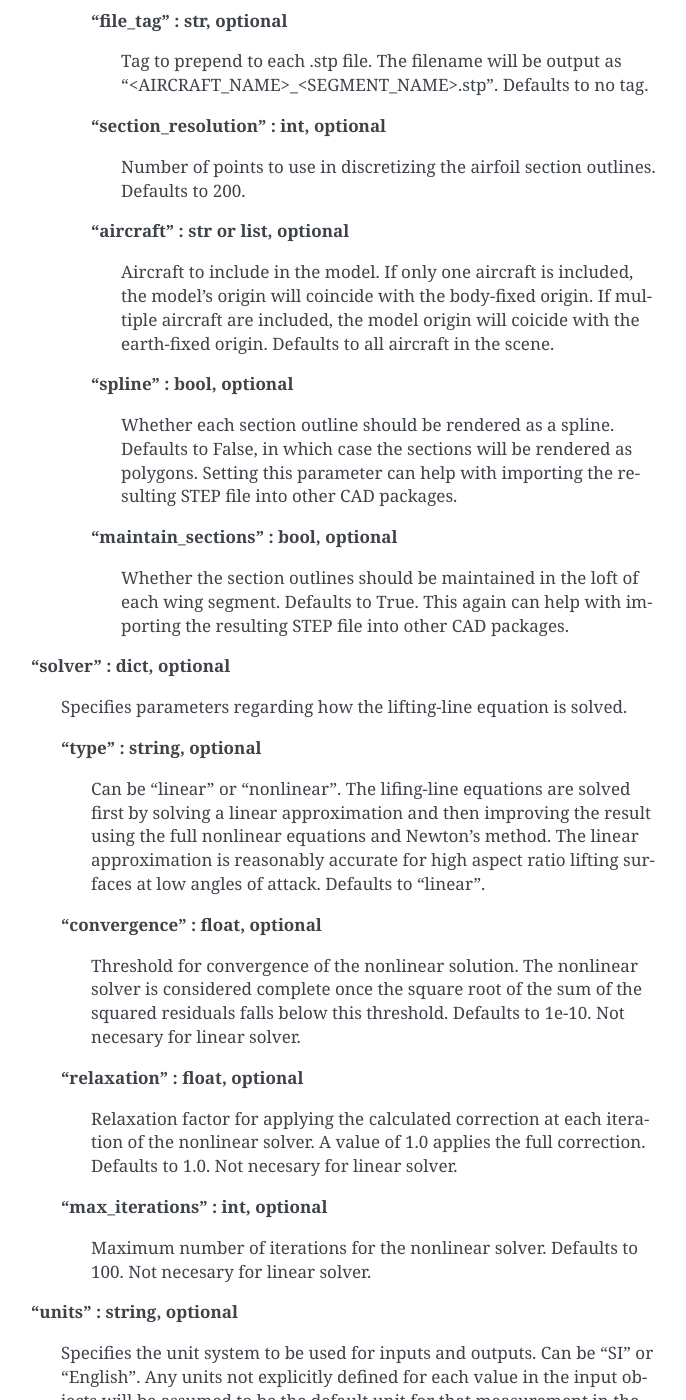
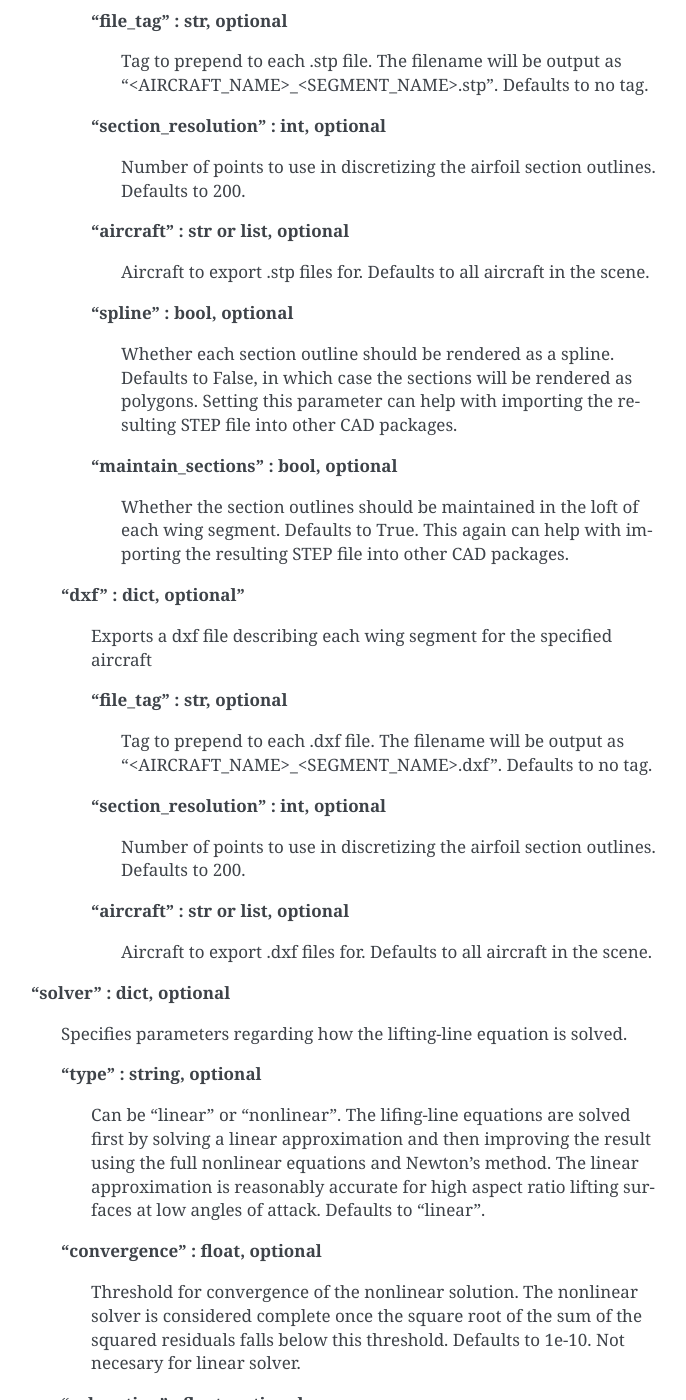
Before and after one commit to usuaero/MachUpX, a Sphinx documentation site: the page built from docs/source/creating_input_files.md, in a window 1280 px wide and 1400 px high, scrolled down 6604 px. Shown: the whole window, without its empty margins (419-1105 px from the left). Built offline with Sphinx 7.4.7, drawn with Linux system fonts in a browser that asks for light colours.

Commit message:
Added dxf creation to documentation.

```diff
--- a/docs/source/creating_input_files.md
+++ b/docs/source/creating_input_files.md
@@ -152,7 +152,7 @@ The following are keys which can be specified in the scene JSON object. NOTE: al
 >>>
 >>>**"aircraft" : str or list, optional**
 >>>>Aircraft to include in the model. If only one aircraft is included, the model's origin will coincide with the body-fixed origin. If multiple aircraft are included, the model origin will coicide with the earth-fixed origin. Defaults to all aircraft in the scene.
->>>
+>>
 >>**"stp" : dict, optional"**
 >>>Exports a STEP file describing each wing segment for the specified aircraft
 >>>
@@ -163,13 +163,25 @@ The following are keys which can be specified in the scene JSON object. NOTE: al
 >>>>Number of points to use in discretizing the airfoil section outlines. Defaults to 200.
 >>>
 >>>**"aircraft" : str or list, optional**
->>>>Aircraft to include in the model. If only one aircraft is included, the model's origin will coincide with the body-fixed origin. If multiple aircraft are included, the model origin will coicide with the earth-fixed origin. Defaults to all aircraft in the scene.
+>>>>Aircraft to export .stp files for. Defaults to all aircraft in the scene.
 >>>
 >>>**"spline" : bool, optional**
 >>>>Whether each section outline should be rendered as a spline. Defaults to False, in which case the sections will be rendered as polygons. Setting this parameter can help with importing the resulting STEP file into other CAD packages.
 >>>
 >>>**"maintain_sections" : bool, optional**
 >>>>Whether the section outlines should be maintained in the loft of each wing segment. Defaults to True. This again can help with importing the resulting STEP file into other CAD packages.
+>>
+>>**"dxf" : dict, optional"**
+>>>Exports a dxf file describing each wing segment for the specified aircraft
+>>>
+>>>**"file_tag" : str, optional**
+>>>>Tag to prepend to each .dxf file. The filename will be output as "<TAG><AIRCRAFT_NAME>_<SEGMENT_NAME>.dxf". Defaults to no tag.
+>>>
+>>>**"section_resolution" : int, optional**
+>>>>Number of points to use in discretizing the airfoil section outlines. Defaults to 200.
+>>>
+>>>**"aircraft" : str or list, optional**
+>>>>Aircraft to export .dxf files for. Defaults to all aircraft in the scene.
 >
 >**"solver" : dict, optional**
 >>Specifies parameters regarding how the lifting-line equation is solved.
```
Also changed, not shown: 1 other file.
